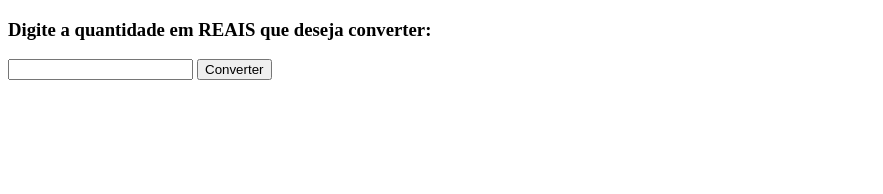
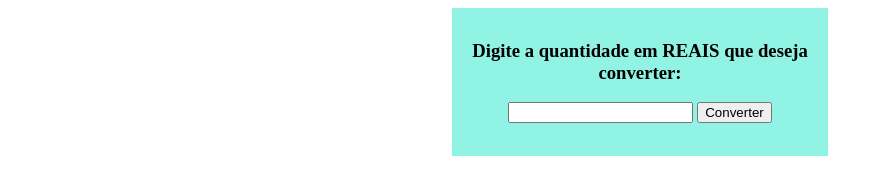
Before and after one commit to tomeluan05/conversorDeMoedas, a plain HTML site: page index.html in a window 1280 px wide. Shown: the whole page, without its empty margins (0-883 px from the left). Drawn offline with Linux system fonts and the light colour scheme.

Commit message:
Inseriu um background no programa

```diff
--- a/index.html
+++ b/index.html
@@ -6,12 +6,14 @@
 	<title>ProgBr</title>
 </head>
 <body>
-	<h3>Digite a quantidade em REAIS que deseja converter:</h3>
-	<form>
-		<input id="valor" type="text">
-		<input type="button" value="Converter" onclick="converter()">
-	</form>
-	<h1 id="resultado"></h1>
+	<div id="background">
+		<h3>Digite a quantidade em REAIS que deseja converter:</h3>
+		<form>
+			<input id="valor" type="text">
+			<input type="button" value="Converter" onclick="converter()">
+		</form>
+		<h2 id="resultado"></h2>
+	</div>
 <script type="text/javascript" src="script.js"></script>
 
 </body>
--- a/style.css
+++ b/style.css
@@ -0,0 +1,7 @@
+#background{
+	text-align: center;
+	background-color: #91F3E4;
+	padding: 13px;
+	width: 350px;
+	margin: auto;
+}
```
